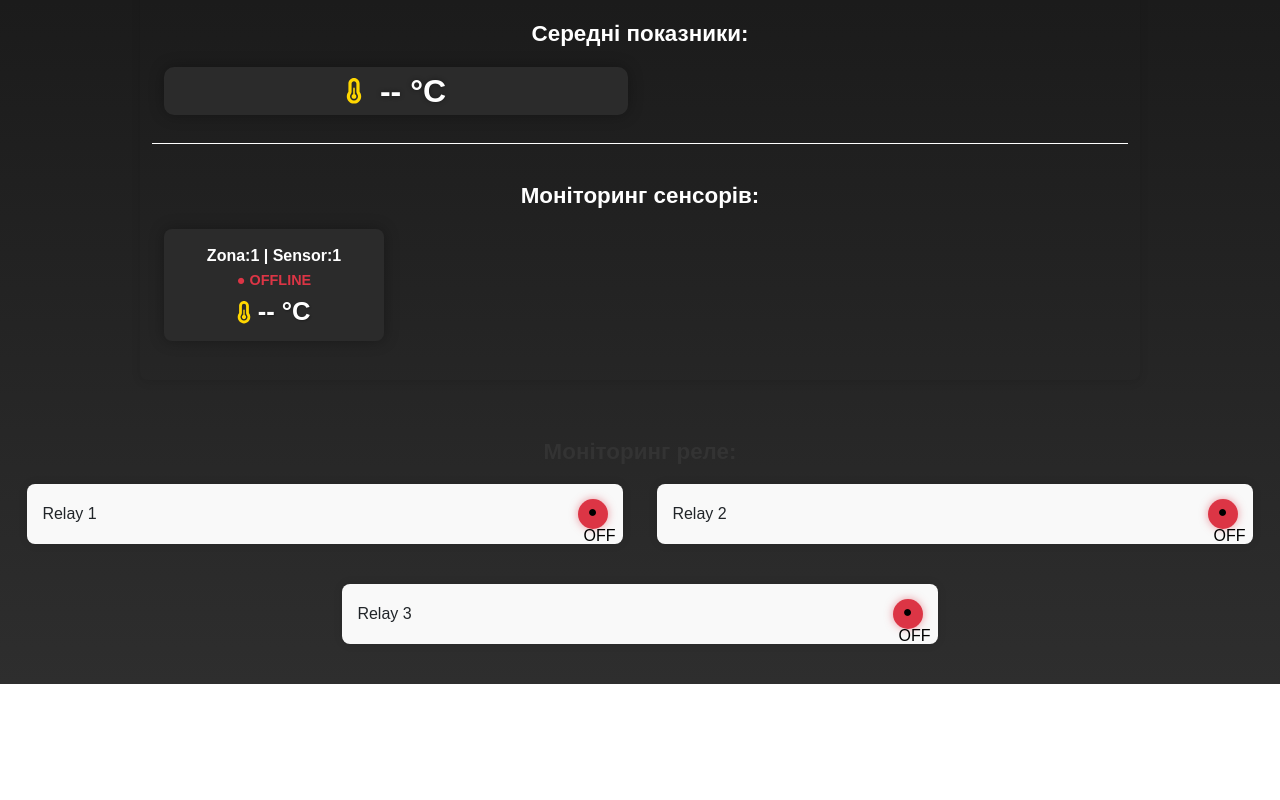
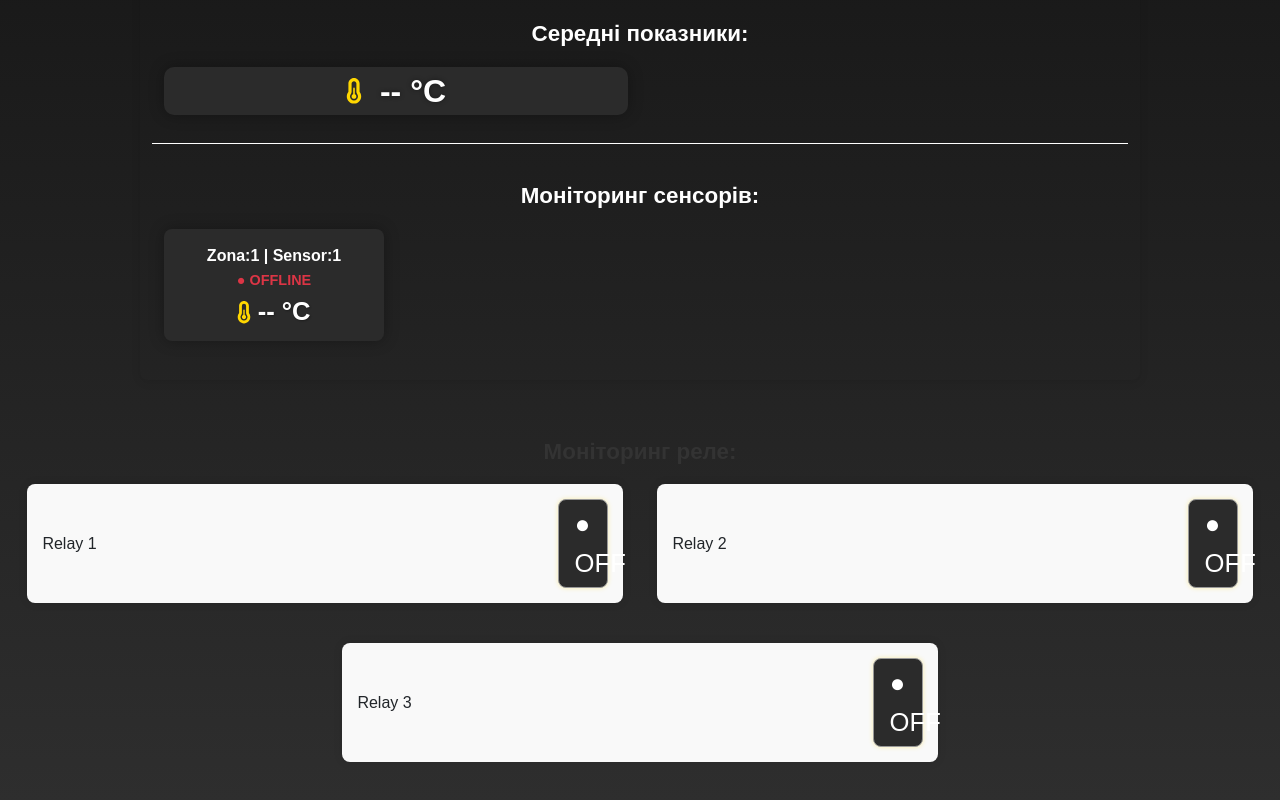
Before and after one commit to DITGDIGENTIS/ditgdigentis, a Next.js app: page / in a window 1280 px wide. Shown: the part 466-1266 px from the top of the page. Before the commit the page ends 1150 px from the top, so only its background shows below. Built offline with nearby package versions, Linux system fonts and the light colour scheme; no server answers.

Commit message:
zona temp

```diff
--- a/src/components/ZonaRelay.tsx
+++ b/src/components/ZonaRelay.tsx
@@ -1,6 +1,6 @@
 "use client";  // This marks the file as a client component
 
-import { useEffect, useState } from "react";
+import { useEffect, useState, CSSProperties } from "react";
 
 export default function ZonaRelay() {
   const [relayStatus, setRelayStatus] = useState({
@@ -8,6 +8,21 @@ export default function ZonaRelay() {
     relay2: false,
     relay3: false,
   });
+
+  // Стили для самих кнопок
+  const buttonStyle: CSSProperties = {
+    width: "50px",
+    fontSize: "1.6em",
+    padding: "5px 16px",
+    cursor: "pointer",
+    backgroundColor: "#2B2B2B",
+    color: "#fff",
+    border: "1px solid #999",
+    borderRadius: "8px",
+    boxShadow: "0 0 5px rgba(255, 215, 0, 0.3)",
+    transition: "background-color 0.3s ease, box-shadow 0.3s ease",
+    textAlign: "center",
+  };
 
   useEffect(() => {
     // Функция для получения статуса реле с сервера
@@ -46,6 +61,7 @@ export default function ZonaRelay() {
             <div className="relay-description">
               Relay 1
               <button
+                style={buttonStyle}
                 className={`relay-status-button ${relayStatus.relay1 ? "relay-online" : "relay-offline"}`}
                 title={`Relay 1 ${relayStatus.relay1 ? "ON" : "OFF"}`}
               >
@@ -59,6 +75,7 @@ export default function ZonaRelay() {
             <div className="relay-description">
               Relay 2
               <button
+                style={buttonStyle}
                 className={`relay-status-button ${relayStatus.relay2 ? "relay-online" : "relay-offline"}`}
                 title={`Relay 2 ${relayStatus.relay2 ? "ON" : "OFF"}`}
               >
@@ -72,6 +89,7 @@ export default function ZonaRelay() {
             <div className="relay-description">
               Relay 3
               <button
+                style={buttonStyle}
                 className={`relay-status-button ${relayStatus.relay3 ? "relay-online" : "relay-offline"}`}
                 title={`Relay 3 ${relayStatus.relay3 ? "ON" : "OFF"}`}
               >
@@ -132,12 +150,17 @@ export default function ZonaRelay() {
 
         /* Кнопки для реле */
         .relay-status-button {
-          width: 30px;
-          height: 30px;
-          border-radius: 50%;
-          border: none;
+          width: 50px;
+          font-size: 1.6em;
+          padding: 5px 16px;
           cursor: pointer;
-          transition: all 0.3s ease;
+          background-color: #2b2b2b;
+          color: #fff;
+          border: 1px solid #999;
+          border-radius: 8px;
+          box-shadow: 0 0 5px rgba(255, 215, 0, 0.3);
+          transition: background-color 0.3s ease, box-shadow 0.3s ease;
+          text-align: center;
         }
 
         /* Стиль для включённого реле */
@@ -159,8 +182,8 @@ export default function ZonaRelay() {
           }
 
           .relay-status-button {
-            width: 25px;
-            height: 25px;
+            width: 40px;
+            height: 40px;
           }
         }
       `}</style>
```
